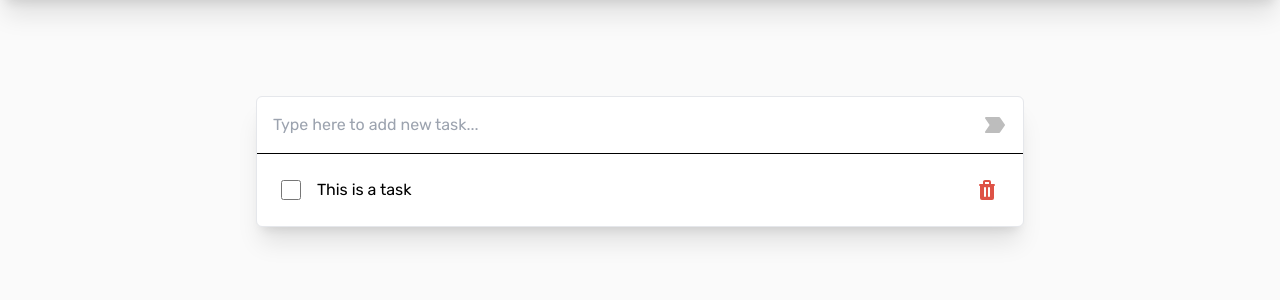
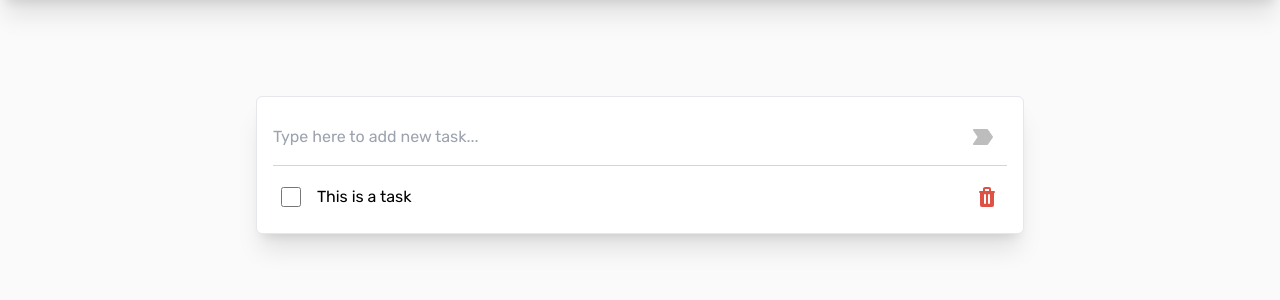
Before and after one commit to dngphuu/absinthe-todo, a Flask app: page / in a window 1280 px wide. Shown: the part 64-364 px from the top of the page. Run offline with Flask 3, Linux system fonts and the light colour scheme; the visitor is signed in with stand-in values (Sample User, id 1); some libraries are stand-ins or nearby versions.

Commit message:
Update styles, scripts, and index template
- Updated `output.css` to improve layout and styling.
- Modified `app.js` to enhance animation to "Add task" and "Input field".
- Edited `index.html` to reflect new changes in the UI.

These changes improve the overall user experience and fix existing issues.

```diff
--- a/static/css/output.css
+++ b/static/css/output.css
@@ -931,6 +945,169 @@ video {
   transition-duration: 100ms;
 }
 
+.duration-150 {
+  transition-duration: 150ms;
+}
+
+.ease-in-out {
+  transition-timing-function: cubic-bezier(0.4, 0, 0.2, 1);
+}
+
+.ease-linear {
+  transition-timing-function: linear;
+}
+
+.ease-in {
+  transition-timing-function: cubic-bezier(0.4, 0, 1, 1);
+}
+
+.after\:absolute::after {
+  content: var(--tw-content);
+  position: absolute;
+}
+
+.after\:relative::after {
+  content: var(--tw-content);
+  position: relative;
+}
+
+.after\:left-0::after {
+  content: var(--tw-content);
+  left: 0px;
+}
+
+.after\:top-full::after {
+  content: var(--tw-content);
+  top: 100%;
+}
+
+.after\:mt-4::after {
+  content: var(--tw-content);
+  margin-top: 1rem;
+}
+
+.after\:mt-2::after {
+  content: var(--tw-content);
+  margin-top: 0.5rem;
+}
+
+.after\:mt-3::after {
+  content: var(--tw-content);
+  margin-top: 0.75rem;
+}
+
+.after\:mt-1::after {
+  content: var(--tw-content);
+  margin-top: 0.25rem;
+}
+
+.after\:block::after {
+  content: var(--tw-content);
+  display: block;
+}
+
+.after\:contents::after {
+  content: var(--tw-content);
+  display: contents;
+}
+
+.after\:h-1\.5::after {
+  content: var(--tw-content);
+  height: 0.375rem;
+}
+
+.after\:h-px::after {
+  content: var(--tw-content);
+  height: 1px;
+}
+
+.after\:h-2::after {
+  content: var(--tw-content);
+  height: 0.5rem;
+}
+
+.after\:h-1::after {
+  content: var(--tw-content);
+  height: 0.25rem;
+}
+
+.after\:w-full::after {
+  content: var(--tw-content);
+  width: 100%;
+}
+
+.after\:border-0::after {
+  content: var(--tw-content);
+  border-width: 0px;
+}
+
+.after\:bg-gray-500::after {
+  content: var(--tw-content);
+  --tw-bg-opacity: 1;
+  background-color: rgb(107 114 128 / var(--tw-bg-opacity, 1));
+}
+
+.after\:bg-gray-200::after {
+  content: var(--tw-content);
+  --tw-bg-opacity: 1;
+  background-color: rgb(229 231 235 / var(--tw-bg-opacity, 1));
+}
+
+.after\:bg-gray-300::after {
+  content: var(--tw-content);
+  --tw-bg-opacity: 1;
+  background-color: rgb(209 213 219 / var(--tw-bg-opacity, 1));
+}
+
+.after\:bg-black::after {
+  content: var(--tw-content);
+  --tw-bg-opacity: 1;
+  background-color: rgb(0 0 0 / var(--tw-bg-opacity, 1));
+}
+
+.after\:bg-\[\#3d72fe\]::after {
+  content: var(--tw-content);
+  --tw-bg-opacity: 1;
+  background-color: rgb(61 114 254 / var(--tw-bg-opacity, 1));
+}
+
+.after\:shadow-\[\#3d72fe\]::after {
+  content: var(--tw-content);
+  --tw-shadow-color: #3d72fe;
+  --tw-shadow: var(--tw-shadow-colored);
+}
+
+.after\:transition-all::after {
+  content: var(--tw-content);
+  transition-property: all;
+  transition-timing-function: cubic-bezier(0.4, 0, 0.2, 1);
+  transition-duration: 150ms;
+}
+
+.after\:duration-500::after {
+  content: var(--tw-content);
+  transition-duration: 500ms;
+}
+
+.after\:duration-300::after {
+  content: var(--tw-content);
+  transition-duration: 300ms;
+}
+
+.after\:ease-in-out::after {
+  content: var(--tw-content);
+  transition-timing-function: cubic-bezier(0.4, 0, 0.2, 1);
+}
+
+.after\:content-\[\'\'\]::after {
+  --tw-content: '';
+  content: var(--tw-content);
+}
+
+.hover\:rounded-full:hover {
+  border-radius: 9999px;
+}
+
 .hover\:bg-\[\#ef675d\]:hover {
   --tw-bg-opacity: 1;
   background-color: rgb(239 103 93 / var(--tw-bg-opacity, 1));
--- a/static/js/app.js
+++ b/static/js/app.js
@@ -17,3 +17,52 @@ document.getElementById("user-info").addEventListener("click", function () {
     }, 300);
   }
 });
+
+// TASK DISPLAY SECTION
+
+// 1.1 LINE GLOWING EFFECT ON TASK INPUT
+const taskInput = document.getElementById("task-input");
+const addTaskContainer = document.getElementById("add-task-container");
+const addTaskIcon = document.getElementById("add-task-icon");
+
+taskInput.addEventListener("mouseover", function () {
+  addTaskContainer.classList.add(
+    "after:bg-black",
+    "after:shadow-lg",
+    "after:shadow-black",
+  );
+});
+
+taskInput.addEventListener("mouseout", function () {
+  addTaskContainer.classList.remove(
+    "after:bg-black",
+    "after:shadow-lg",
+    "after:shadow-black",
+  );
+});
+
+taskInput.addEventListener("focus", function () {
+  addTaskContainer.classList.add(
+    "after:bg-[#3d72fe]",
+    "after:shadow-lg",
+    "after:shadow-[#3d72fe]",
+  );
+});
+
+taskInput.addEventListener("blur", function () {
+  addTaskContainer.classList.remove(
+    "after:bg-[#3d72fe]",
+    "after:shadow-lg",
+    "after:shadow-[#3d72fe]",
+  );
+});
+
+// 1.2 ADD TASK BUTTON EFFECT
+
+taskInput.addEventListener("input", function () {
+  if (taskInput.value.trim() !== "") {
+    addTaskIcon.style.fill = "#3d72fe";
+  } else {
+    addTaskIcon.style.fill = "#bdbdbd";
+  }
+});
--- a/templates/index.html
+++ b/templates/index.html
@@ -70,21 +70,31 @@
       class="font-rubik mx-auto mt-24 max-w-3xl rounded-md border bg-white shadow-xl"
     >
       <!-- Add task -->
-      <div class="m-4 flex justify-around">
+      <div
+        class="relative m-4 flex justify-around after:absolute after:left-0 after:top-full after:mt-1 after:h-px after:w-full after:border-0 after:bg-gray-300 after:transition-all after:duration-500 after:ease-in-out after:content-['']"
+        id="add-task-container"
+      >
         <input
           type="text"
           placeholder="Type here to add new task..."
-          class="mr-2 w-full rounded-md focus:outline-none"
+          class="mr-2 w-full focus:outline-none"
+          id="task-input"
         />
-        <button type="submit">
+        <button
+          type="submit"
+          title="Add task"
+          id="add-task-btn"
+          class="p-3 transition-all duration-500 ease-in-out hover:rounded-full hover:bg-slate-100"
+        >
           <svg
-            class="text-white-800 h-6 w-6"
+            class="text-white-800 h-6 w-6 transition-all duration-300 ease-in-out"
             aria-hidden="true"
             xmlns="http://www.w3.org/2000/svg"
             width="24"
             height="24"
             fill="#bdbdbd"
             viewBox="0 0 24 24"
+            id="add-task-icon"
           >
             <path
               fill-rule="evenodd"
@@ -94,10 +104,6 @@
           </svg>
         </button>
       </div>
-
-      <!-- Separator line -->
-
-      <hr id="separator" class="h-px border-0 bg-black" />
 
       <!-- Display tasks -->
       <div class="m-4">
@@ -114,7 +120,7 @@
               value="This is a task"
               class="task-content flex-1 border-none focus:outline-none"
             />
-            <button class="task-delete">
+            <button class="task-delete" title="Delete task">
               <svg
                 class="text-black-800 h-[24px] w-[24px]"
                 aria-hidden="true"
```
Also changed, not shown: other parts of static/css/output.css (+39 -0 lines).
